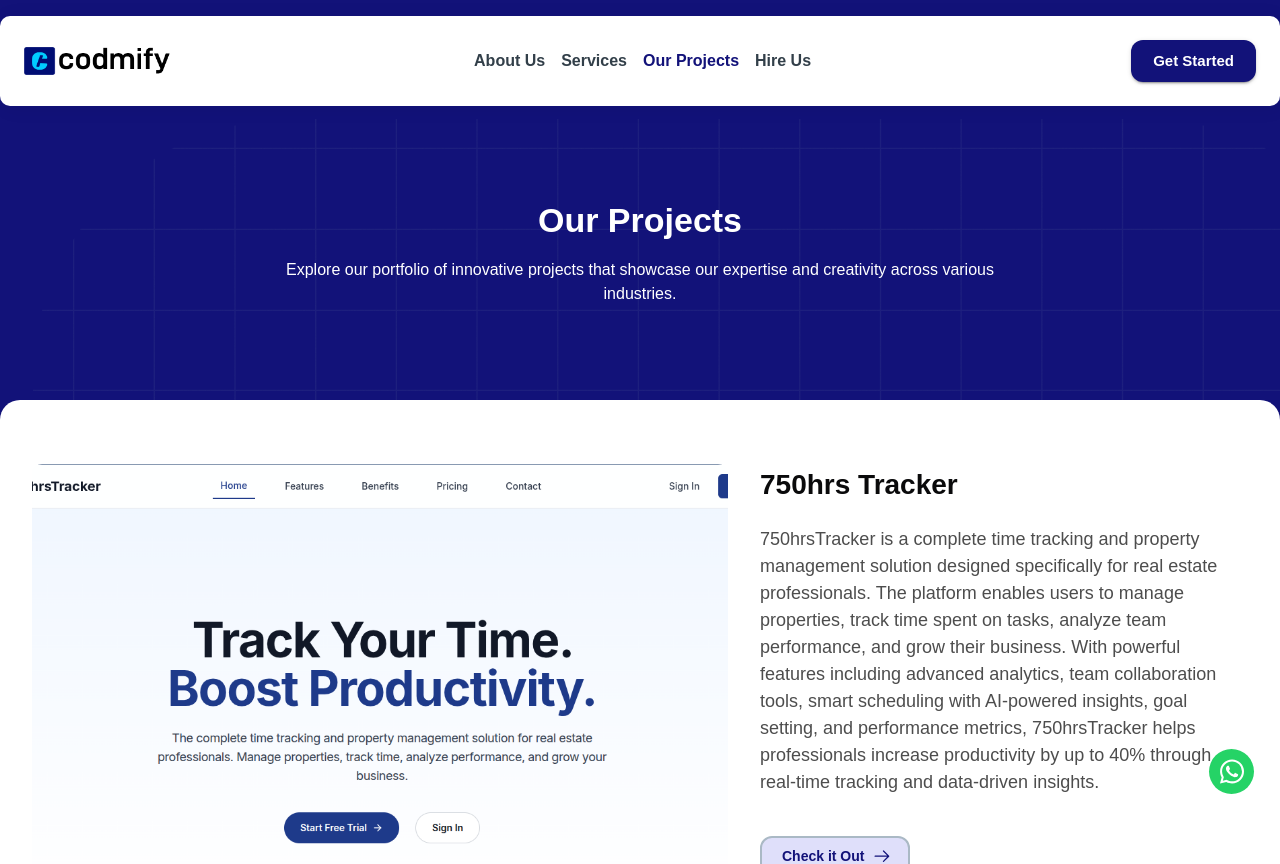
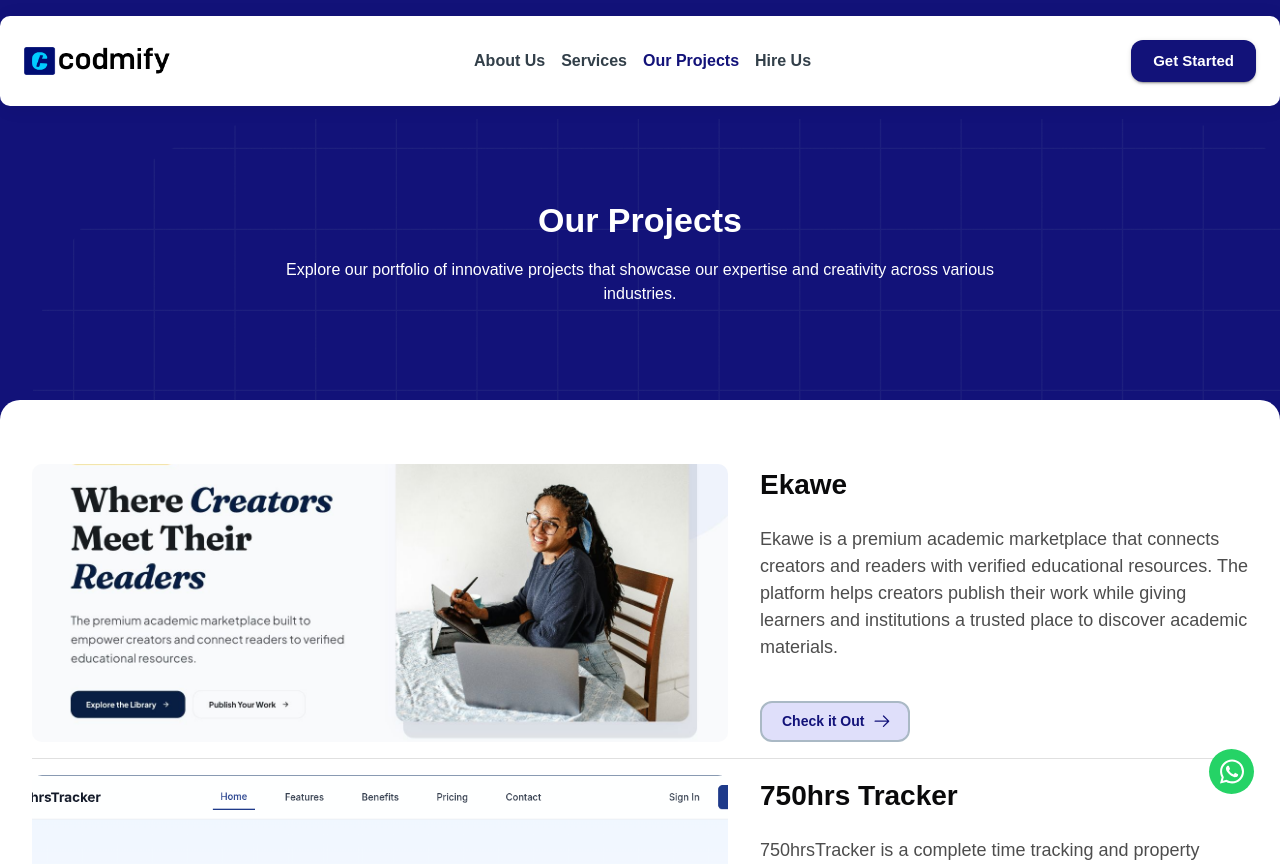
Before and after one commit to Codmify/codmify-main-website, a Next.js app: page /our-projects in a window 1280 px wide. Shown: the top 864 px of the page. Built offline with nearby package versions, Linux system fonts and the light colour scheme; a web font is replaced by a local one.

Commit message:
Add Ekawe to project portfolio (#30)

```diff
--- a/src/constants/data.ts
+++ b/src/constants/data.ts
@@ -6,7 +6,7 @@
 
 export const qualification: QualificationProps[] = [
   {
-    years: "3+",
+    years: "5+",
     title: "projects Done",
     icon: IoBriefcaseOutline,
   },
@@ -89,6 +89,13 @@
 ];
 export const ourProjects = [
   {
+    title: "Ekawe",
+    desc: "Ekawe is a premium academic marketplace that connects creators and readers with verified educational resources. The platform helps creators publish their work while giving learners and institutions a trusted place to discover academic materials.",
+    additionalDesc: "",
+    image: "/projects/ekawe.jpg",
+    url: "https://ekawe.app/",
+  },
+  {
     title: "750hrs Tracker",
     desc: "750hrsTracker is a complete time tracking and property management solution designed specifically for real estate professionals. The platform enables users to manage properties, track time spent on tasks, analyze team performance, and grow their business. With powerful features including advanced analytics, team collaboration tools, smart scheduling with AI-powered insights, goal setting, and performance metrics, 750hrsTracker helps professionals increase productivity by up to 40% through real-time tracking and data-driven insights.",
     additionalDesc: "",
```
Also changed, not shown: public/projects/ekawe.jpg (added).
